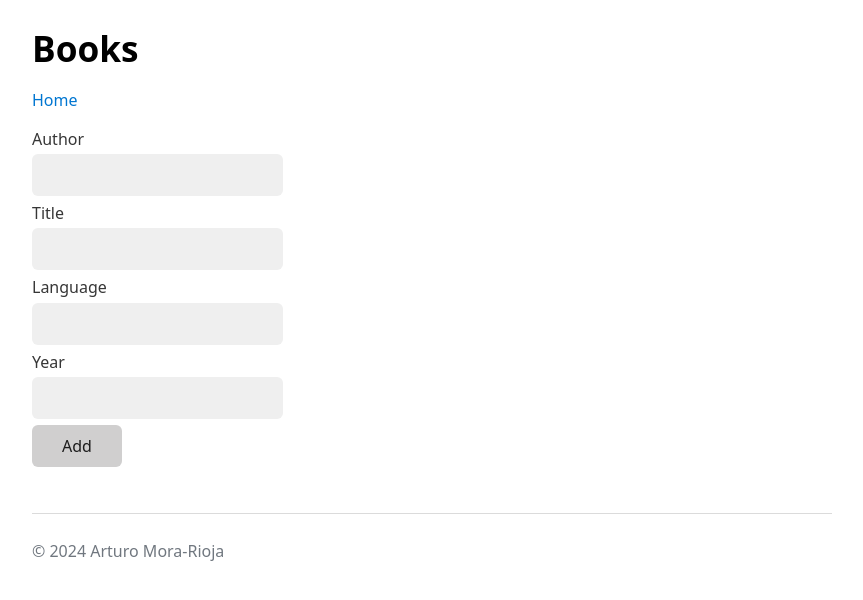
After one commit to arturomorarioja/php_books_mongodb, a PHP site: page /book.php in a window 1280 px wide. The commit adds this page. Shown: the top 600 px of the page, without its empty margins (208-1071 px from the left). Run offline with PHP 8.4, Linux system fonts and the light colour scheme.

Commit message:
Add book implemented

```diff
--- /dev/null
+++ b/book.php
@@ -0,0 +1,58 @@
+<?php
+
+$author = $_POST['author'] ?? '';
+$title = $_POST['title'] ?? '';
+$language = $_POST['language'] ?? '';
+$year = $_POST['year'] ?? '';
+
+$error = false;
+if ($author !== '' && $title !== '') {
+    require_once 'src/book.php';
+
+    $books = new Book;
+    $result = $books->add($author, $title, $language, $year);
+
+    // If the insertion is successful,
+    // the user is redirected to the home page
+    $error = isset($result['error']);
+    if (!$error) {
+        header('Location: index.php');
+    }
+}
+
+$pageTitle = 'New book';
+include 'views/header.php';
+
+?>
+        <nav>
+            <p>
+                <a href="index.php" title="Homepage">Home</a>
+            </p>
+        </nav>
+        <?php if ($error): ?>
+            <p>There was an error while trying to add a new book: <?=$result['error'] ?></p>
+        <?php endif; ?>
+        <form action="book.php" method="POST">
+            <div>
+                <label for="txtAuthor">Author</label>
+                <input type="text" name="author" id="txtAuthor" required>
+            </div>
+            <div>
+                <label for="txtTitle">Title</label>
+                <input type="text" name="title" id="txtTitle" required>
+            </div>
+            <div>
+                <label for="txtLanguage">Language</label>
+                <input type="text" name="language" id="txtLanguage">
+            </div>
+            <div>
+                <label for="txtYear">Year</label>
+                <input type="text" name="year" id="txtYear" pattern="[0-9]{4}">
+            </div>
+            <div>
+                <button type="submit">Add</button>
+            </div>
+        </form>
+<?php
+include 'views/footer.php';
+?>
--- /dev/null
+++ b/views/footer.php
@@ -0,0 +1,6 @@
+    </main>
+    <footer>
+        <p>&copy; 2024 Arturo Mora-Rioja</p>
+    </footer>
+</body>
+</html>
--- /dev/null
+++ b/views/header.php
@@ -0,0 +1,14 @@
+<!DOCTYPE html>
+<html lang="en">
+<head>
+    <meta charset="UTF-8">
+    <meta name="viewport" content="width=device-width, initial-scale=1.0">
+    <title>Books</title>
+    <link rel="stylesheet" href="https://cdn.jsdelivr.net/npm/water.css@2/out/water.css">
+    <script src="js/script.js" type="module"></script>
+</head>
+<body>
+    <header>
+        <h1>Books</h1>
+    </header>
+    <main>
```
Also changed, not shown: index.php (+10 -20 lines), src/book.php (+31 -0 lines).
